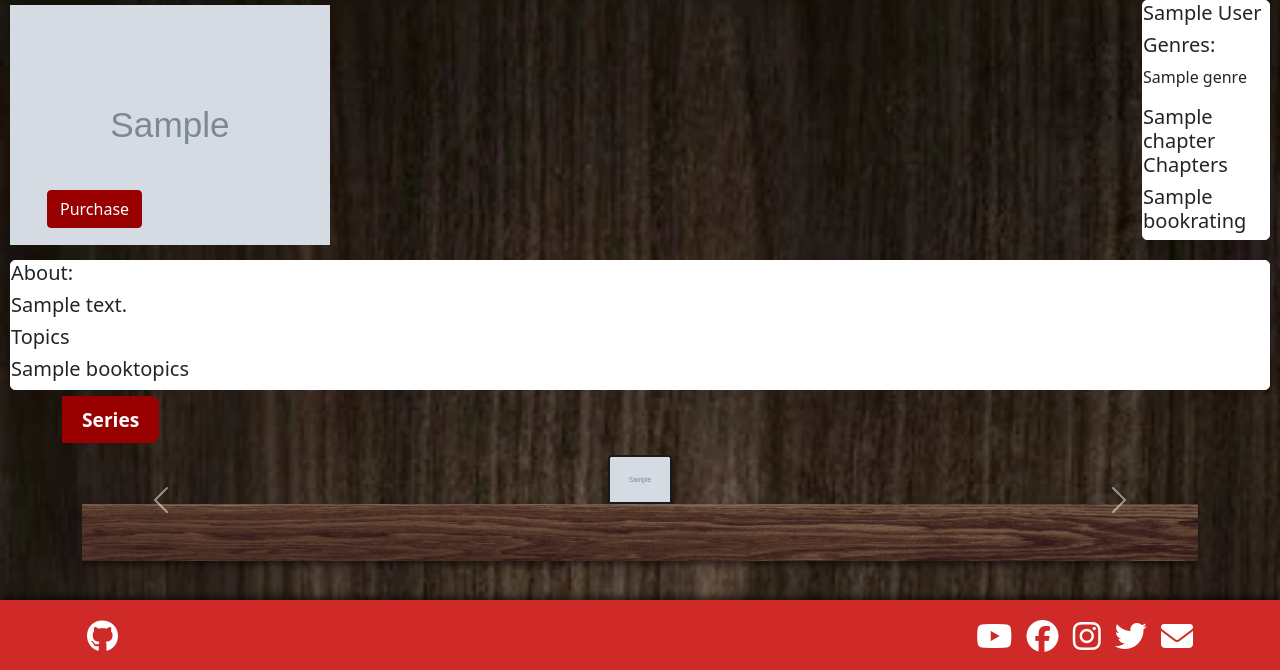
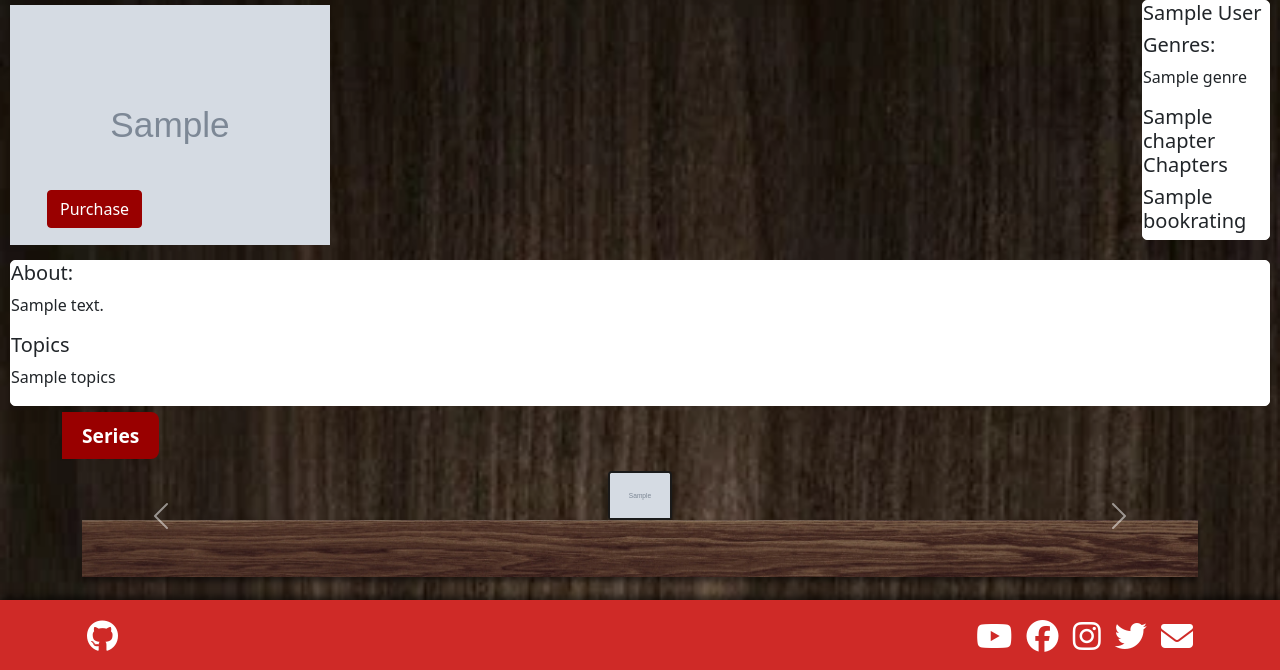
Before and after one commit to MeganOtton/BookNook, a Django app: template Store/templates/store/bookpage.html in a window 1280 px wide. Shown: the part 130-800 px from the top of the page. Run offline with Django 3.2, Linux system fonts and the light colour scheme; the template is opened without the code that fills it: most values are stand-ins (such as "Sample title", 1, 10 or a date in 2020); grey boxes marked "Sample" are stand-in pictures; some libraries are stand-ins or nearby versions.

Commit message:
[HTML, PY] Topics ADD

```diff
--- a/Store/templates/store/bookpage.html
+++ b/Store/templates/store/bookpage.html
@@ -55,16 +55,28 @@
             <h5>About:</h5>
             <h5>{{ book.bookdescription }}</h5>
             <h5>Topics</h5>
-            <h5>{{ book.booktopics }}</h5>
+            <p>
+                {% for topics in book.topics.all %}
+                    {{ topics }}{% if not forloop.last %}, {% endif %}
+                {% empty %}
+                    No Topics available
+                {% endfor %}
+            </p>
         </div>
     </div>
 </section>
 
 <div class="book-info-bottom">
     <h5>About:</h5>
-    <h5>{{ book.bookdescription }}</h5>
+    <p>{{ book.bookdescription }}</p>
     <h5>Topics</h5>
-    <h5>{{ book.booktopics }}</h5>
+    <p>
+        {% for topics in book.topics.all %}
+            {{ topics }}{% if not forloop.last %}, {% endif %}
+        {% empty %}
+            No Topics available
+        {% endfor %}
+    </p>
 </div>
 
 <div class="container mt-5">
```
Also changed, not shown: Store/admin.py (+6 -2 lines), Store/models.py (+8 -3 lines), Store/migrations/0012_topics.py (added), Store/migrations/0013_delete_topic_alter_bookstorepage_topics.py (added), Store/migrations/0014_rename_topics_topic.py (added).
